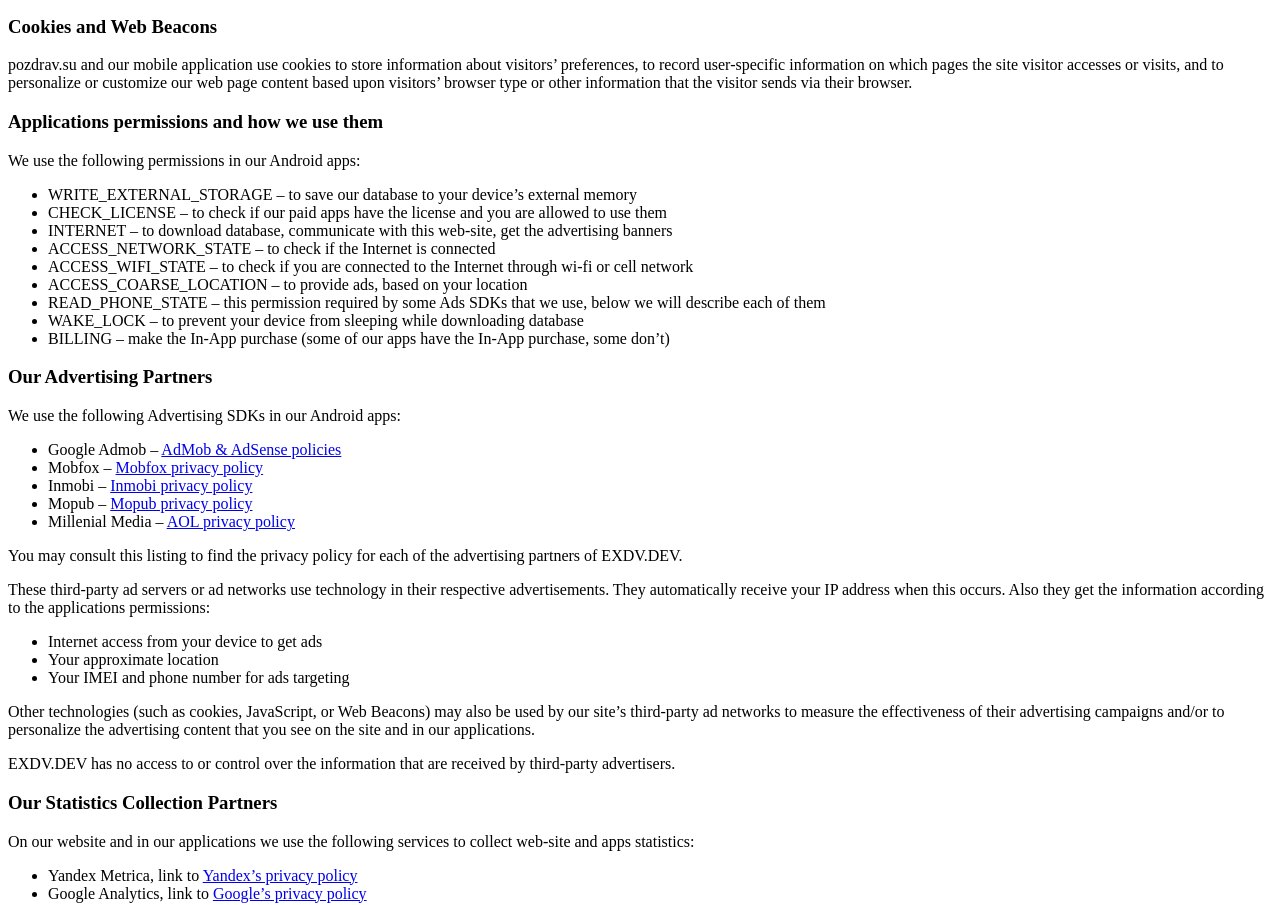
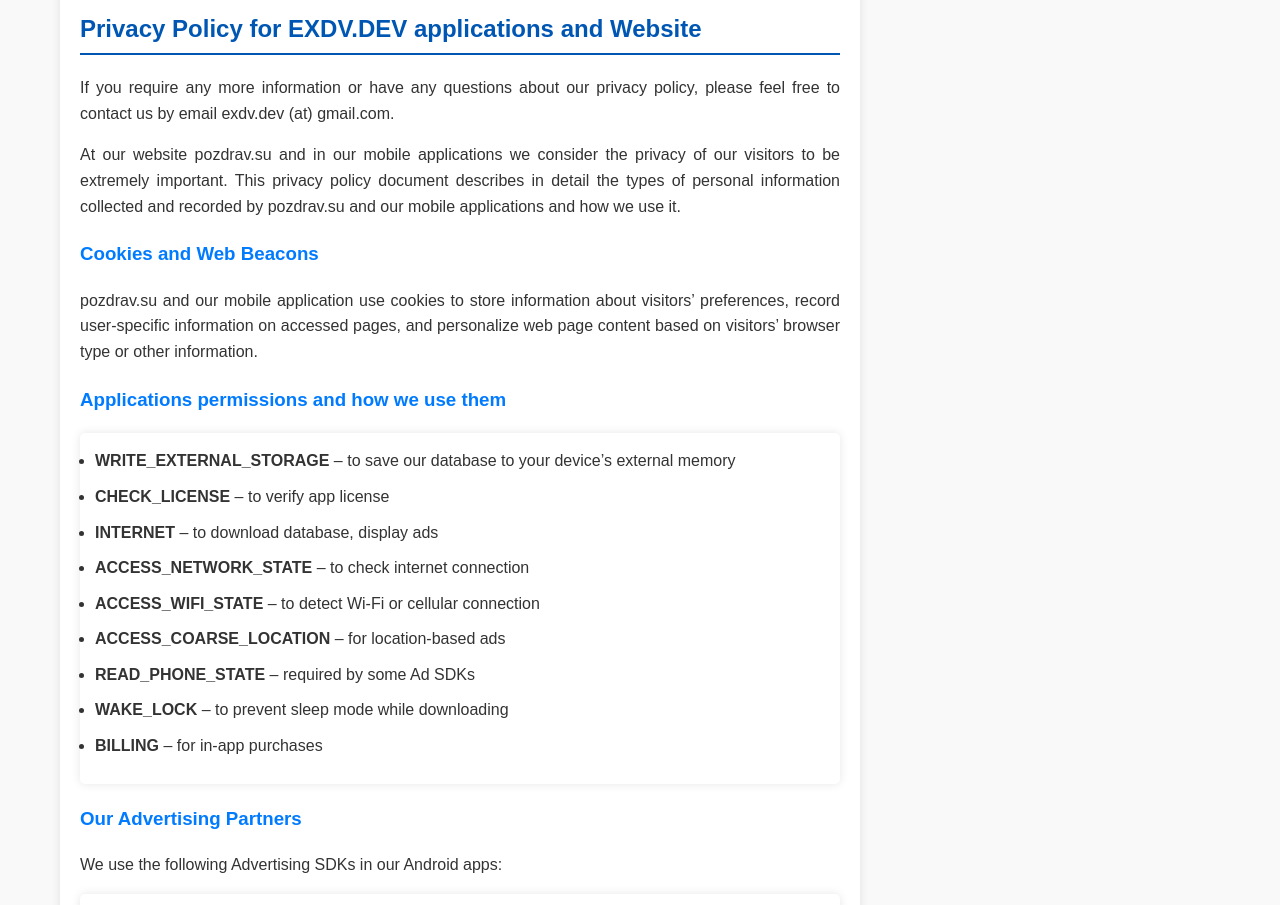
Before and after one commit to cat545/privacy-policy, a plain HTML site: page index.html in a window 1280 px wide. Shown: the part 184-1089 px from the top of the page. Drawn offline with Linux system fonts and the light colour scheme.

Commit message:
Update index.html

```diff
--- a/index.html
+++ b/index.html
@@ -4,67 +4,113 @@
     <meta charset="UTF-8">
     <meta name="viewport" content="width=device-width, initial-scale=1.0">
     <title>Privacy Policy</title>
+    <style>
+        body {
+            font-family: Arial, sans-serif;
+            line-height: 1.6;
+            margin: 40px;
+            padding: 20px;
+            max-width: 800px;
+            background-color: #f9f9f9;
+            color: #333;
+        }
+        h1 {
+            text-align: center;
+            color: #222;
+        }
+        h2 {
+            color: #0056b3;
+            border-bottom: 2px solid #0056b3;
+            padding-bottom: 5px;
+        }
+        h3 {
+            color: #007bff;
+            margin-top: 20px;
+        }
+        p {
+            text-align: justify;
+        }
+        ul {
+            background: #fff;
+            padding: 15px;
+            border-radius: 5px;
+            box-shadow: 0px 0px 10px rgba(0, 0, 0, 0.1);
+        }
+        ul li {
+            margin-bottom: 10px;
+        }
+        a {
+            color: #007bff;
+            text-decoration: none;
+        }
+        a:hover {
+            text-decoration: underline;
+        }
+        .container {
+            background: white;
+            padding: 20px;
+            border-radius: 10px;
+            box-shadow: 0 0 10px rgba(0, 0, 0, 0.1);
+        }
+    </style>
 </head>
 <body>
     <h1>Privacy Policy</h1>
-    <div class="entry-content">
+    <div class="container">
         <h2>Privacy Policy for EXDV.DEV applications and Website</h2>
-   <p>If you require any more information or have any questions about our privacy policy, please feel free to contact us by email exdv.dev (at) gmail.com<br>
-      At our website pozdrav.su and in our mobile applications we consider the privacy of our visitors to be extremely important. This privacy policy document describes in detail the types of personal information is collected and recorded by pozdrav.su and our mobile applications and how we use it.
-   </p>
+        <p>If you require any more information or have any questions about our privacy policy, please feel free to contact us by email exdv.dev (at) gmail.com.</p>
+        <p>At our website pozdrav.su and in our mobile applications we consider the privacy of our visitors to be extremely important. This privacy policy document describes in detail the types of personal information collected and recorded by pozdrav.su and our mobile applications and how we use it.</p>
+
         <h3>Cookies and Web Beacons</h3>
-   <p>pozdrav.su and our mobile application use cookies to store information about visitors’ preferences, to record user-specific information on which pages the site visitor accesses or visits, and to personalize or customize our web page content based upon visitors’ browser type or other information that the visitor sends via their browser.</p>
+        <p>pozdrav.su and our mobile application use cookies to store information about visitors’ preferences, record user-specific information on accessed pages, and personalize web page content based on visitors’ browser type or other information.</p>
+
         <h3>Applications permissions and how we use them</h3>
-   <p>We use the following permissions in our Android apps:</p>
         <ul>
-      <li>WRITE_EXTERNAL_STORAGE – to save our database to your device’s external memory</li>
-      <li>CHECK_LICENSE – to check if our paid apps have the license and you are allowed to use them</li>
-      <li>INTERNET – to download database, communicate with this web-site, get the advertising banners</li>
-      <li>ACCESS_NETWORK_STATE – to check if the Internet is connected</li>
-      <li>ACCESS_WIFI_STATE – to check if you are connected to the Internet through wi-fi or cell network</li>
-      <li>ACCESS_COARSE_LOCATION – to provide ads, based on your location</li>
-      <li>READ_PHONE_STATE – this permission required by some Ads SDKs that we use, below we will describe each of them</li>
-      <li>WAKE_LOCK – to prevent your device from sleeping while downloading database</li>
-      <li>BILLING – make the In-App purchase (some of our apps have the In-App purchase, some don’t)</li>
+            <li><strong>WRITE_EXTERNAL_STORAGE</strong> – to save our database to your device’s external memory</li>
+            <li><strong>CHECK_LICENSE</strong> – to verify app license</li>
+            <li><strong>INTERNET</strong> – to download database, display ads</li>
+            <li><strong>ACCESS_NETWORK_STATE</strong> – to check internet connection</li>
+            <li><strong>ACCESS_WIFI_STATE</strong> – to detect Wi-Fi or cellular connection</li>
+            <li><strong>ACCESS_COARSE_LOCATION</strong> – for location-based ads</li>
+            <li><strong>READ_PHONE_STATE</strong> – required by some Ad SDKs</li>
+            <li><strong>WAKE_LOCK</strong> – to prevent sleep mode while downloading</li>
+            <li><strong>BILLING</strong> – for in-app purchases</li>
         </ul>
+
         <h3>Our Advertising Partners</h3>
         <p>We use the following Advertising SDKs in our Android apps:</p>
         <ul>
-      <li>Google Admob – <a href="https://support.google.com/admob/answer/6128543?hl=en">AdMob &amp; AdSense policies</a></li>
-      <li>Mobfox – <a href="http://mobfox.com/privacy-policy/">Mobfox privacy policy</a></li>
-      <li>Inmobi – <a href="http://www.inmobi.com/privacy-policy/">Inmobi privacy policy</a></li>
-      <li>Mopub – <a href="http://www.mopub.com/legal/privacy/">Mopub privacy policy</a></li>
-      <li>Millenial Media – <a href="http://privacy.aol.com/">AOL privacy policy</a></li>
+            <li><a href="https://support.google.com/admob/answer/6128543?hl=en">Google AdMob</a></li>
+            <li><a href="http://mobfox.com/privacy-policy/">Mobfox</a></li>
+            <li><a href="http://www.inmobi.com/privacy-policy/">Inmobi</a></li>
+            <li><a href="http://www.mopub.com/legal/privacy/">Mopub</a></li>
+            <li><a href="http://privacy.aol.com/">AOL (Millenial Media)</a></li>
         </ul>
-   <p>You may consult this listing to find the privacy policy for each of the advertising partners of EXDV.DEV.</p>
-   <p>These third-party ad servers or ad networks use technology in their respective advertisements. They automatically receive your IP address when this occurs. Also they get the information according to the applications permissions:</p>
+
+        <h3>Our Statistics Collection Partners</h3>
+        <p>We use the following services to collect website and app statistics:</p>
         <ul>
-      <li>Internet access from your device to get ads</li>
-      <li>Your approximate location</li>
-      <li>Your IMEI and phone number for ads targeting</li>
+            <li><a href="https://yandex.com/legal/privacy/">Yandex Metrica</a></li>
+            <li><a href="https://www.google.com/policies/privacy/">Google Analytics</a></li>
         </ul>
-   <p>Other technologies (such as cookies, JavaScript, or Web Beacons) may also be used by our site’s third-party ad networks to measure the effectiveness of their advertising campaigns and/or to personalize the advertising content that you see on the site and in our applications.</p>
-   <p>EXDV.DEV has no access to or control over the information that are received by third-party advertisers.</p>
-   <h3>Our Statistics Collection Partners</h3>
-   <p>On our website and in our applications we use the following services to collect web-site and apps statistics:</p>
-   <ul>
-      <li>Yandex Metrica, link to <a href="https://yandex.com/legal/privacy/">Yandex’s privacy policy</a></li>
-      <li>Google Analytics, link to <a href="https://www.google.com/policies/privacy/">Google’s privacy policy</a></li>
-   </ul>
+
         <h3>Third Party Privacy Policies</h3>
-   <p>You should consult the respective privacy policies of these third-party ad servers listed in Our Advertising Partners section and Our Statistics Collection Partners section for more detailed information on their practices as well as for instructions about how to opt-out of certain practices.</p>
-   <p>EXDV.DEV privacy policy does not apply to, and we cannot control the activities of other advertisers or web sites.</p>
+        <p>Consult respective privacy policies of third-party ad servers and statistical partners for more details. EXDV.DEV does not control the data collected by these services.</p>
+
         <h3>How we keep your private data secure</h3>
-   <p>We transfer your data only using&nbsp;secured encrypted protocols. We keep your data only in encrypted manner.</p>
+        <p>We transfer your data only using secured encrypted protocols and store it in an encrypted format.</p>
+
         <h3>Children’s Information</h3>
-   <p>We believe it is important to provide added protection for children online. We encourage parents and guardians to spend time online with their children to observe, participate in and/or monitor and guide their online activity. EXDV.DEV does not knowingly collect any personally identifiable information from children under the age of 13. If a parent or guardian believes that EXDV.DEV has in its database the personally-identifiable information of a child under the age of 13, please contact us immediately (using the contact in the first paragraph) and we will use our best efforts to promptly remove such information from our records.</p>
+        <p>We do not knowingly collect personally identifiable information from children under 13. If you believe such data has been collected, please contact us immediately.</p>
+
         <h3>Consent</h3>
-   <p>By using our website and/or our mobile applications, you hereby consent to our privacy policy and agree to its terms.</p>
+        <p>By using our website and/or mobile applications, you consent to our privacy policy.</p>
+
         <h3>Log Files</h3>
-   <p>Like many other Web sites, pozdrav.su and our mobile applications makes use of log files. These files merely logs visitors to the site – usually a standard procedure for hosting companies and a part of hosting services’s analytics. The information inside the log files includes internet protocol (IP) addresses, browser type, Internet Service Provider (ISP), date/time stamp, referring/exit pages, and possibly the number of clicks. This information is used to analyze trends, administer the site, track user’s movement around the site, and gather demographic information. IP addresses, and other such information are not linked to any information that is personally identifiable.</p>
-   <h3></h3>
+        <p>Like many websites, we collect log files that include IP addresses, browser type, ISP, timestamps, referring/exit pages, and clicks. These help us analyze trends but are not linked to personal information.</p>
+
         <h3>Update</h3>
-   <p>Should we update, amend or make any changes to our privacy policy, those changes will be posted here.</p>
+        <p>If we make changes to our privacy policy, updates will be posted here.</p>
     </div>
 </body>
 </html>
```
Lines whose indentation alone changed are shown as unchanged.
